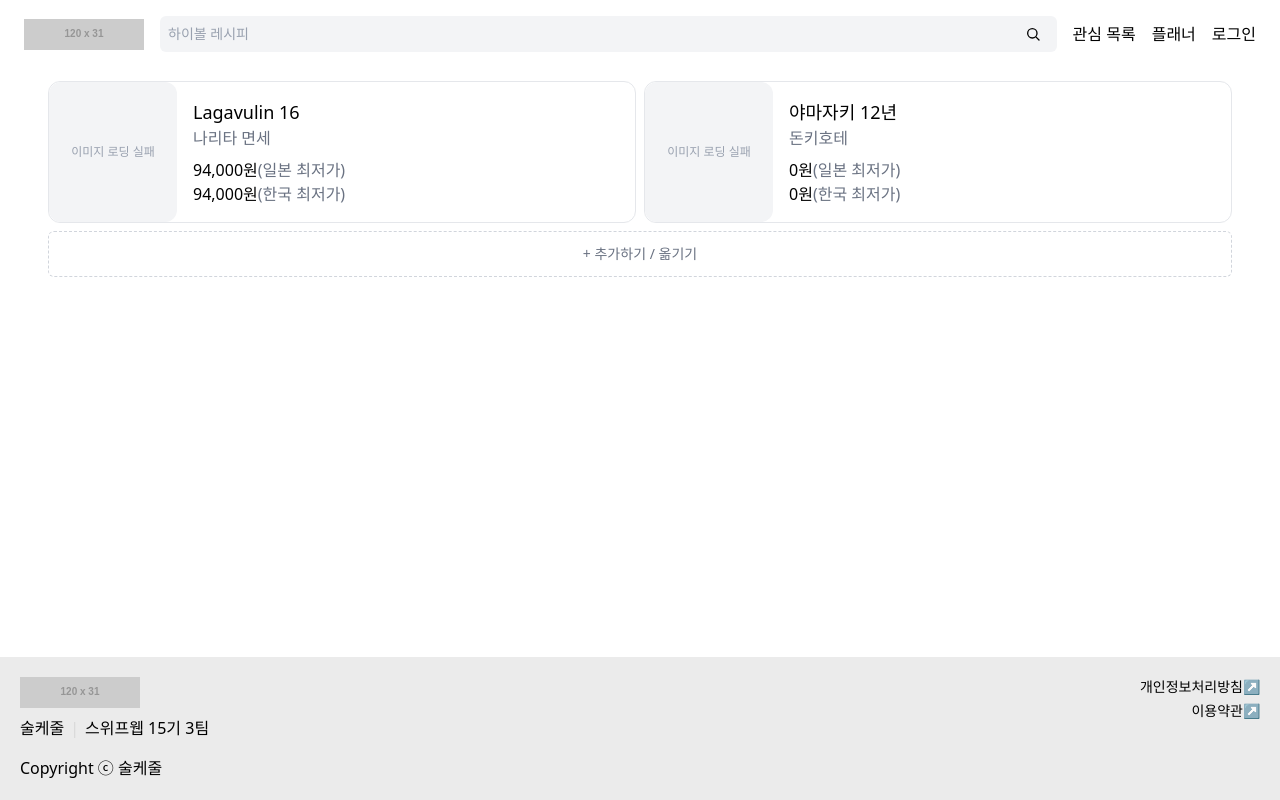
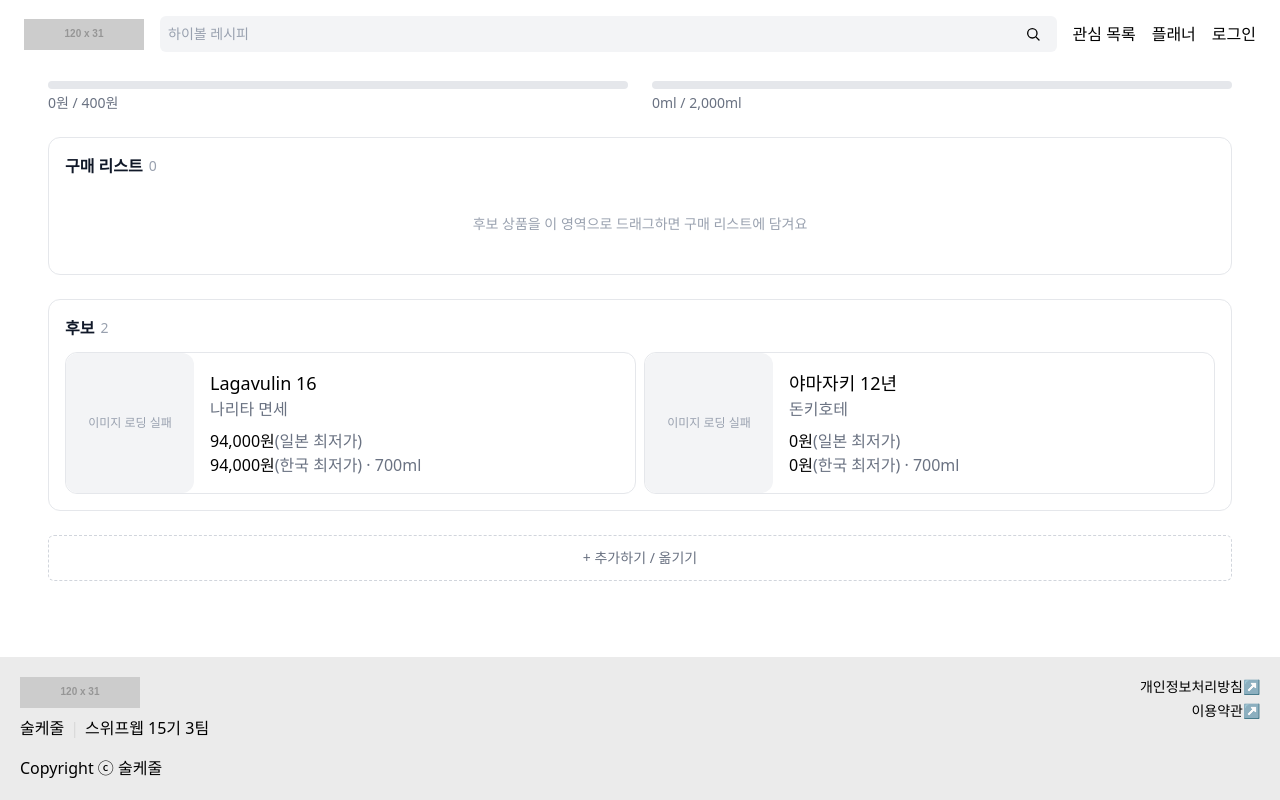
Before and after one commit to swyp-web15-3team/front, a Next.js app: page /planner in a window 1280 px wide. Built offline with nearby package versions, Linux system fonts and the light colour scheme.

Commit message:
✨ update: 구매리스트/후보 구분

```diff
--- a/app/(main)/planner/page.tsx
+++ b/app/(main)/planner/page.tsx
@@ -1,11 +1,19 @@
 'use client';
+
+import { useMemo, useState } from 'react';
 
 import {
   AddPlannerItemModal,
   useAddPlannerItemModal,
 } from '@/components/common/AddPlannerItemModal';
 import { HorizontalCard } from '@/components/ui/HorizontalCard';
+import {
+  PLANNER_PURCHASE_LIMIT_ML,
+  PLANNER_PURCHASE_LIMIT_USD,
+} from '@/constants/planner';
 import { usePlannerQuery } from '@/hooks/queries/use-planner';
+import { cn } from '@/lib/utils';
+import { usePlannerBoardStore } from '@/store/use-planner-board-store';
 import { PlannerItem } from '@/types/planner';
 import { Product } from '@/types/product';
 
@@ -18,14 +26,146 @@
     krPrice: item.price?.amountKrw ?? 0,
     jpPrice: item.price?.amountKrw ?? 0,
     jpPriceYen: item.price?.amount ?? 0,
+    volumeMl: item.volumeMl,
   };
+}
+
+type BoardSection = 'purchase' | 'candidate';
+
+function LimitBar({
+  value,
+  limit,
+  unit,
+}: {
+  value: number;
+  limit: number;
+  unit: string;
+}) {
+  const ratio = limit > 0 ? Math.min(value / limit, 1) : 0;
+  const exceeded = value > limit;
+
+  return (
+    <div className="flex-1">
+      <div className="h-2 w-full overflow-hidden rounded-full bg-gray-200">
+        <div
+          className={cn(
+            'h-full rounded-full bg-gray-900',
+            exceeded && 'bg-red-500'
+          )}
+          style={{ width: `${ratio * 100}%` }}
+        />
+      </div>
+      <p
+        className={cn('mt-1 text-sm text-gray-500', exceeded && 'text-red-500')}
+      >
+        {value.toLocaleString('ko-KR')}
+        {unit} / {limit.toLocaleString('ko-KR')}
+        {unit}
+      </p>
+    </div>
+  );
+}
+
+function PlannerCard({
+  item,
+  section,
+}: {
+  item: PlannerItem;
+  section: BoardSection;
+}) {
+  return (
+    <li
+      draggable
+      onDragStart={(e) => {
+        e.dataTransfer.setData('text/plain', String(item.plannerItemId));
+        e.dataTransfer.setData('application/x-planner-from', section);
+        e.dataTransfer.effectAllowed = 'move';
+      }}
+      className="cursor-grab active:cursor-grabbing"
+    >
+      <HorizontalCard product={toProduct(item)} />
+    </li>
+  );
+}
+
+function DropZone({
+  title,
+  count,
+  section,
+  onDrop,
+  children,
+}: {
+  title: string;
+  count: number;
+  section: BoardSection;
+  onDrop: (plannerItemId: number, from: BoardSection) => void;
+  children: React.ReactNode;
+}) {
+  const [isOver, setIsOver] = useState(false);
+
+  return (
+    <div
+      onDragOver={(e) => {
+        e.preventDefault();
+        setIsOver(true);
+      }}
+      onDragLeave={() => setIsOver(false)}
+      onDrop={(e) => {
+        e.preventDefault();
+        setIsOver(false);
+        const plannerItemId = Number(e.dataTransfer.getData('text/plain'));
+        const from = e.dataTransfer.getData(
+          'application/x-planner-from'
+        ) as BoardSection;
+        if (!plannerItemId || from === section) return;
+        onDrop(plannerItemId, from);
+      }}
+      className={cn(
+        'rounded-xl border border-gray-200 bg-white p-4 transition-colors',
+        isOver &&
+          'border-gray-400 bg-gray-50 outline-2 outline-gray-300 outline-dashed'
+      )}
+    >
+      <h2 className="mb-3 flex items-center gap-1.5 text-base font-semibold text-gray-900">
+        {title}
+        <span className="text-sm font-normal text-gray-400">{count}</span>
+      </h2>
+      {children}
+    </div>
+  );
 }
 
 export default function PlanPage() {
   const { data, isLoading, isError, refetch } = usePlannerQuery();
   const { open: openAddPlannerItemModal } = useAddPlannerItemModal();
+  const { purchaseIds, moveToPurchase, moveToCandidate } =
+    usePlannerBoardStore();
 
-  const items = data?.items ?? [];
+  const items = useMemo(() => data?.items ?? [], [data]);
+
+  const purchaseItems = items.filter((item) =>
+    purchaseIds.has(item.plannerItemId)
+  );
+  const candidateItems = items.filter(
+    (item) => !purchaseIds.has(item.plannerItemId)
+  );
+
+  const totalKrw = purchaseItems.reduce(
+    (sum, item) => sum + (item.price?.amountKrw ?? 0),
+    0
+  );
+  const totalMl = purchaseItems.reduce((sum, item) => sum + item.volumeMl, 0);
+  const isOverLimit =
+    totalKrw > PLANNER_PURCHASE_LIMIT_USD ||
+    totalMl > PLANNER_PURCHASE_LIMIT_ML;
+
+  function handleDrop(plannerItemId: number, from: BoardSection) {
+    if (from === 'candidate') {
+      moveToPurchase(plannerItemId);
+    } else {
+      moveToCandidate(plannerItemId);
+    }
+  }
 
   return (
     <div className="mx-auto max-w-300">
@@ -45,22 +185,76 @@
           </button>
         </div>
       ) : (
+        <div className="flex flex-col gap-6">
+          {isOverLimit && (
+            <p className="text-sm text-red-500">구매 한도를 초과했어요.</p>
+          )}
+          <div className="flex gap-6">
+            <LimitBar
+              value={totalKrw}
+              limit={PLANNER_PURCHASE_LIMIT_USD}
+              unit="원"
+            />
+            <LimitBar
+              value={totalMl}
+              limit={PLANNER_PURCHASE_LIMIT_ML}
+              unit="ml"
+            />
+          </div>
+
+          <DropZone
+            title="구매 리스트"
+            count={purchaseItems.length}
+            section="purchase"
+            onDrop={handleDrop}
+          >
             <ul className="grid grid-cols-2 gap-2">
-          {items.map((item) => (
-            <li key={item.plannerItemId}>
-              <HorizontalCard product={toProduct(item)} />
-            </li>
+              {purchaseItems.map((item) => (
+                <PlannerCard
+                  key={item.plannerItemId}
+                  item={item}
+                  section="purchase"
+                />
               ))}
             </ul>
+            {purchaseItems.length === 0 && (
+              <p className="py-6 text-center text-sm text-gray-400">
+                후보 상품을 이 영역으로 드래그하면 구매 리스트에 담겨요
+              </p>
             )}
+          </DropZone>
+
+          <DropZone
+            title="후보"
+            count={candidateItems.length}
+            section="candidate"
+            onDrop={handleDrop}
+          >
+            <ul className="grid grid-cols-2 gap-2">
+              {candidateItems.map((item) => (
+                <PlannerCard
+                  key={item.plannerItemId}
+                  item={item}
+                  section="candidate"
+                />
+              ))}
+            </ul>
+            {candidateItems.length === 0 && (
+              <p className="py-6 text-center text-sm text-gray-400">
+                구매 리스트 상품을 이 영역으로 드래그하면 후보로 옮겨져요
+              </p>
+            )}
+          </DropZone>
 
           <button
             type="button"
             onClick={() => openAddPlannerItemModal()}
-        className="mt-2 w-full rounded-md border border-dashed border-gray-300 py-3 text-sm text-gray-500"
+            className="w-full rounded-md border border-dashed border-gray-300 py-3 text-sm text-gray-500"
           >
             + 추가하기 / 옮기기
           </button>
+        </div>
+      )}
 
       <AddPlannerItemModal />
     </div>
--- a/components/ui/HorizontalCard.tsx
+++ b/components/ui/HorizontalCard.tsx
@@ -23,6 +23,7 @@
     discountRate = 0,
     krPrice,
     jpPrice,
+    volumeMl,
   } = product;
   const [hasError, setHasError] = useState(false);
 
@@ -65,6 +66,9 @@
         <p>
           {krPrice?.toLocaleString('ko-KR')}원
           <span className="text-gray-500">(한국 최저가)</span>
+          {volumeMl != null && (
+            <span className="text-gray-500"> · {volumeMl}ml</span>
+          )}
         </p>
       </div>
     </div>
--- /dev/null
+++ b/constants/planner.ts
@@ -0,0 +1,3 @@
+// ponytail: 정책 확정 전까지 고정값, 실제 면세 한도 정책 확정되면 교체
+export const PLANNER_PURCHASE_LIMIT_USD = 400;
+export const PLANNER_PURCHASE_LIMIT_ML = 2000;
--- /dev/null
+++ b/store/use-planner-board-store.ts
@@ -0,0 +1,22 @@
+import { create } from 'zustand';
+
+interface PlannerBoardState {
+  // 구매 리스트에 올라간 plannerItemId 집합. 없는 항목은 후보 상품으로 취급.
+  purchaseIds: Set<number>;
+  moveToPurchase: (plannerItemId: number) => void;
+  moveToCandidate: (plannerItemId: number) => void;
+}
+
+export const usePlannerBoardStore = create<PlannerBoardState>((set) => ({
+  purchaseIds: new Set(),
+  moveToPurchase: (plannerItemId) =>
+    set((state) => ({
+      purchaseIds: new Set(state.purchaseIds).add(plannerItemId),
+    })),
+  moveToCandidate: (plannerItemId) =>
+    set((state) => {
+      const next = new Set(state.purchaseIds);
+      next.delete(plannerItemId);
+      return { purchaseIds: next };
+    }),
+}));
```
Lines whose indentation alone changed are shown as unchanged.
